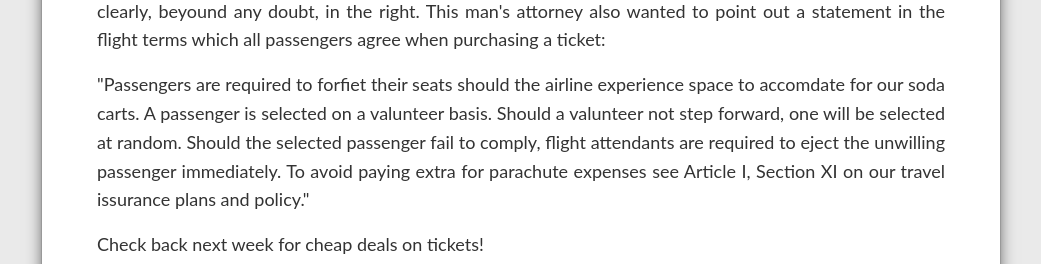
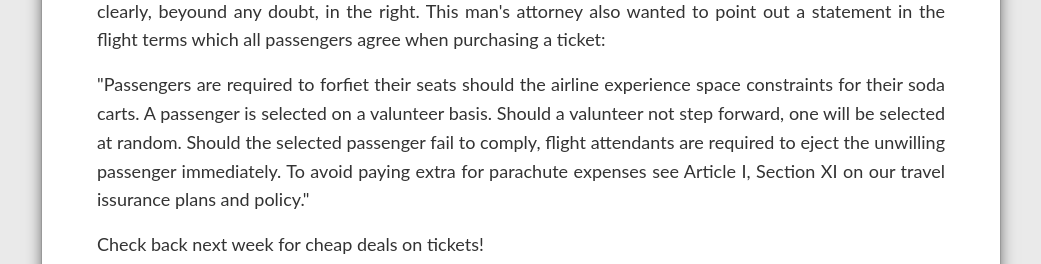
Before and after one commit to rustedairlines/passenger-booted-from-plane-mid-flight-to-make-room-for-soda-cart, a plain HTML site: page index.html in a window 1280 px wide. Shown: the part 1473-1737 px from the top of the page, without its empty margins (119-1160 px from the left). Drawn offline with Linux system fonts and the light colour scheme.

Commit message:
Update index.html

```diff
--- a/index.html
+++ b/index.html
@@ -32,7 +32,7 @@
     The man's attorney claimed that they will NOT be suing the airline at this time because the airline was clearly, beyound any doubt, in the right. This man's attorney also wanted to point out a statement in the flight terms which all passengers agree when purchasing a ticket:
   </p>
   <p>
-    "Passengers are required to forfiet their seats should the airline experience space to accomdate for our soda carts. A passenger is selected on a valunteer basis. Should a valunteer not step forward, one will be selected at random. Should the selected passenger fail to comply, flight attendants are required to eject the unwilling passenger immediately. To avoid paying extra for parachute expenses see Article I, Section XI on our travel issurance plans and policy."
+    "Passengers are required to forfiet their seats should the airline experience space constraints for their soda carts. A passenger is selected on a valunteer basis. Should a valunteer not step forward, one will be selected at random. Should the selected passenger fail to comply, flight attendants are required to eject the unwilling passenger immediately. To avoid paying extra for parachute expenses see Article I, Section XI on our travel issurance plans and policy."
   </p>
     <p>Check back next week for cheap deals on tickets!</p>
   </div>
```
